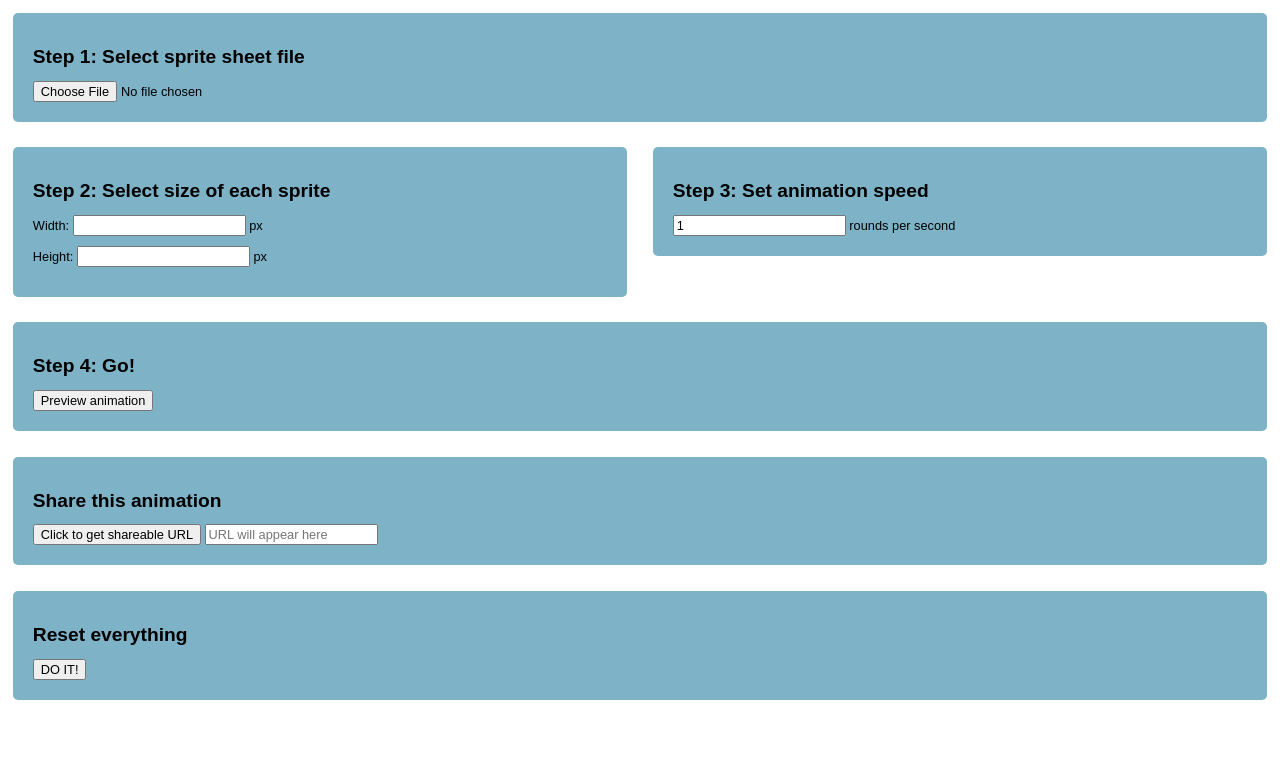
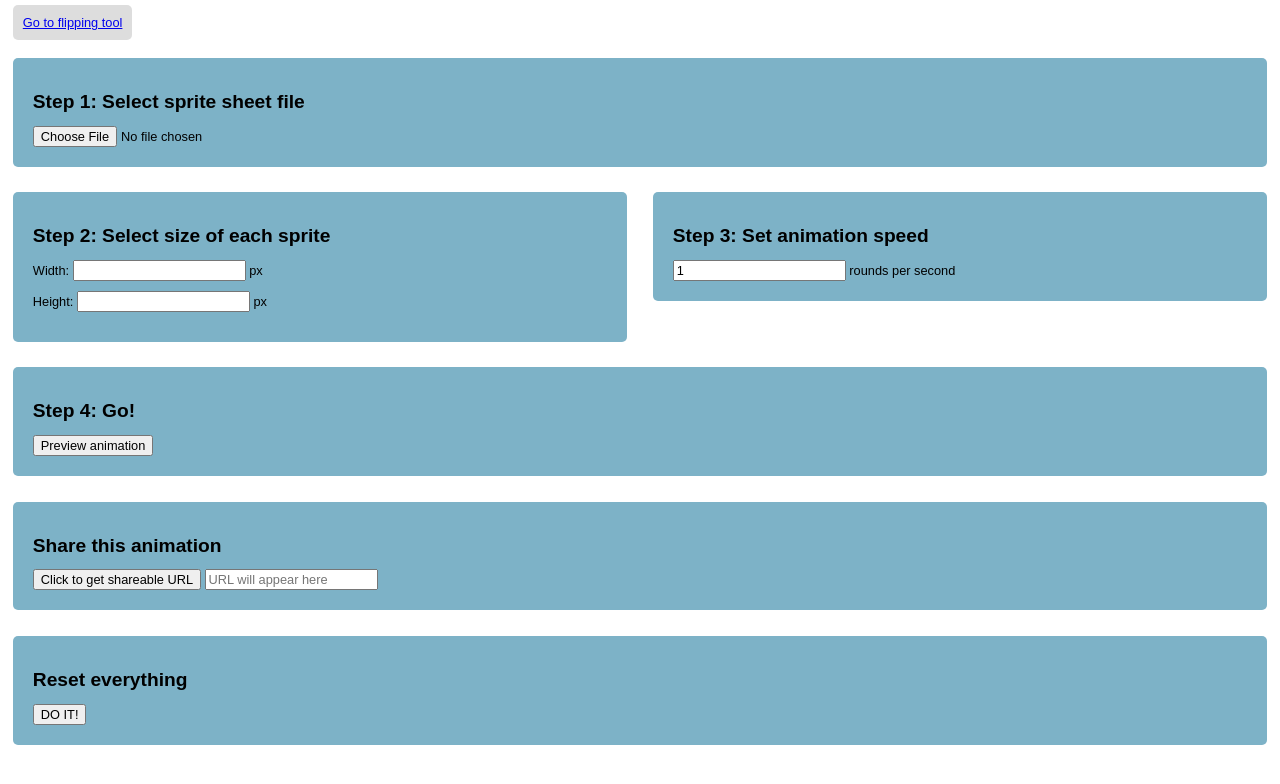
Before and after one commit to gustavgb/spritesheet-animation, a plain HTML site: page index.html in a window 1280 px wide. Drawn offline with Linux system fonts and the light colour scheme.

Commit message:
Add link to flipping tool

```diff
--- a/index.html
+++ b/index.html
@@ -11,6 +11,8 @@
   <body>
     <canvas id="source" class="hidden"></canvas>
     <canvas id="upscaled" class="hidden"></canvas>
+
+    <a href="/spritesheet-animation">Go to flipping tool</a>
 
     <div class="box">
       <h1>Step 1: Select sprite sheet file</h1>
--- a/styles.css
+++ b/styles.css
@@ -55,3 +55,12 @@ h1 {
   width: 48%;
   float: left;
 }
+
+a {
+  margin: 5px 1%;
+  display: block;
+  padding: 10px;
+  background-color: #ddd;
+  float: left;
+  border-radius: 5px;
+}
```
